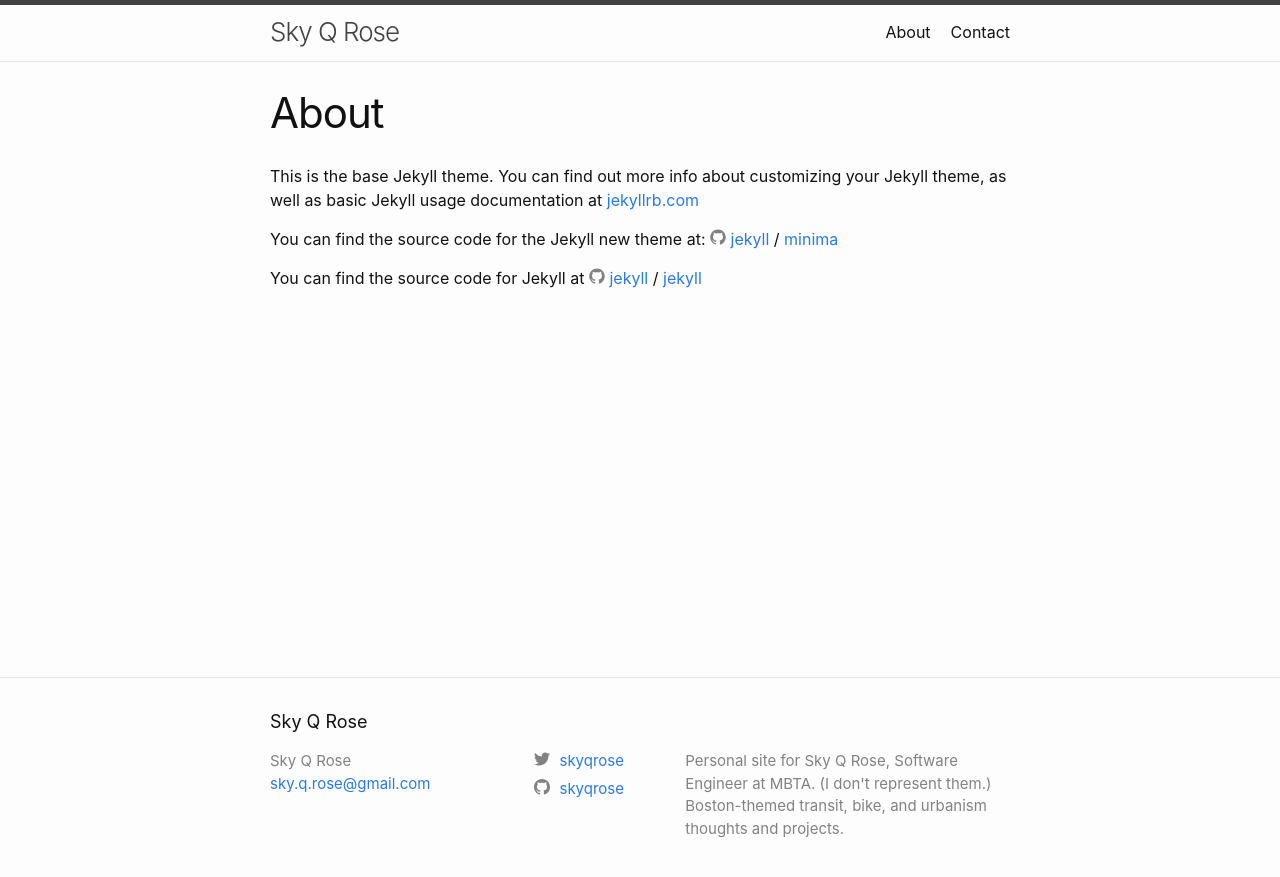
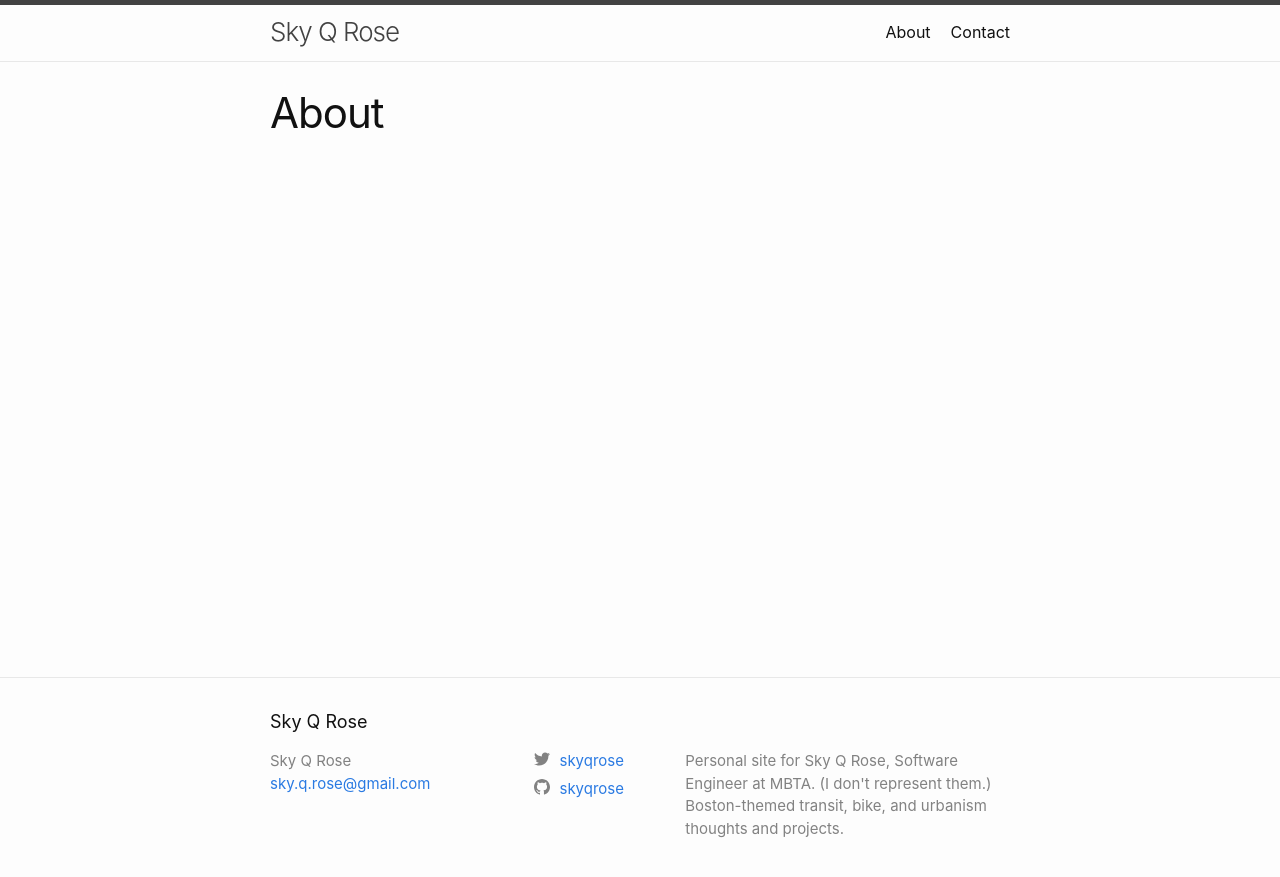
Before and after one commit to skyqrose/skyqrose, a Jekyll site: the page built from about.md, in a window 1280 px wide. Shown: the top 877 px of the page. Built offline with Jekyll 4.4.1, drawn with Linux system fonts in a browser that asks for light colours.

Commit message:
remove old icons

```diff
--- a/_config.yml
+++ b/_config.yml
@@ -21,8 +21,6 @@
   Boston-themed transit, bike, and urbanism thoughts and projects.
 baseurl: "" # the subpath of your site, e.g. /blog
 url: "http://example.com" # the base hostname & protocol for your site
-twitter_username: skyqrose
-github_username:  skyqrose
 
 # Build settings
 markdown: kramdown
--- a/_includes/icon-github.html
+++ /dev/null
@@ -1 +0,0 @@
-<a href="https://github.com/{{ include.username }}"><span class="icon icon--github">{% include icon-github.svg %}</span><span class="username">{{ include.username }}</span></a>
--- a/_includes/icon-twitter.html
+++ /dev/null
@@ -1 +0,0 @@
-<a href="https://twitter.com/{{ include.username }}"><span class="icon icon--twitter">{% include icon-twitter.svg %}</span><span class="username">{{ include.username }}</span></a>
--- a/about.md
+++ b/about.md
@@ -3,13 +3,3 @@
 title: About
 permalink: /about/
 ---
-
-This is the base Jekyll theme. You can find out more info about customizing your Jekyll theme, as well as basic Jekyll usage documentation at [jekyllrb.com](http://jekyllrb.com/)
-
-You can find the source code for the Jekyll new theme at:
-{% include icon-github.html username="jekyll" %} /
-[minima](https://github.com/jekyll/minima)
-
-You can find the source code for Jekyll at
-{% include icon-github.html username="jekyll" %} /
-[jekyll](https://github.com/jekyll/jekyll)
```
Also changed, not shown: _includes/icon-github.svg (deleted), _includes/icon-twitter.svg (deleted).
